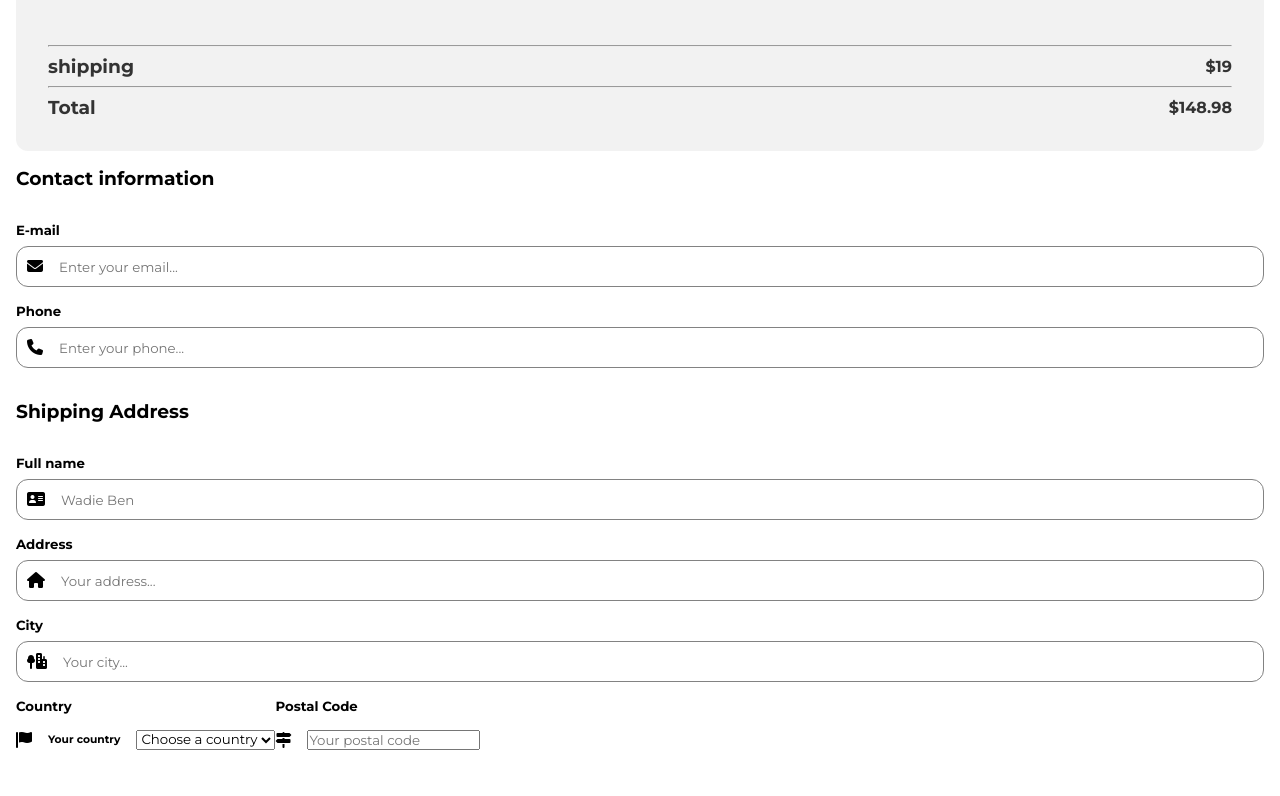
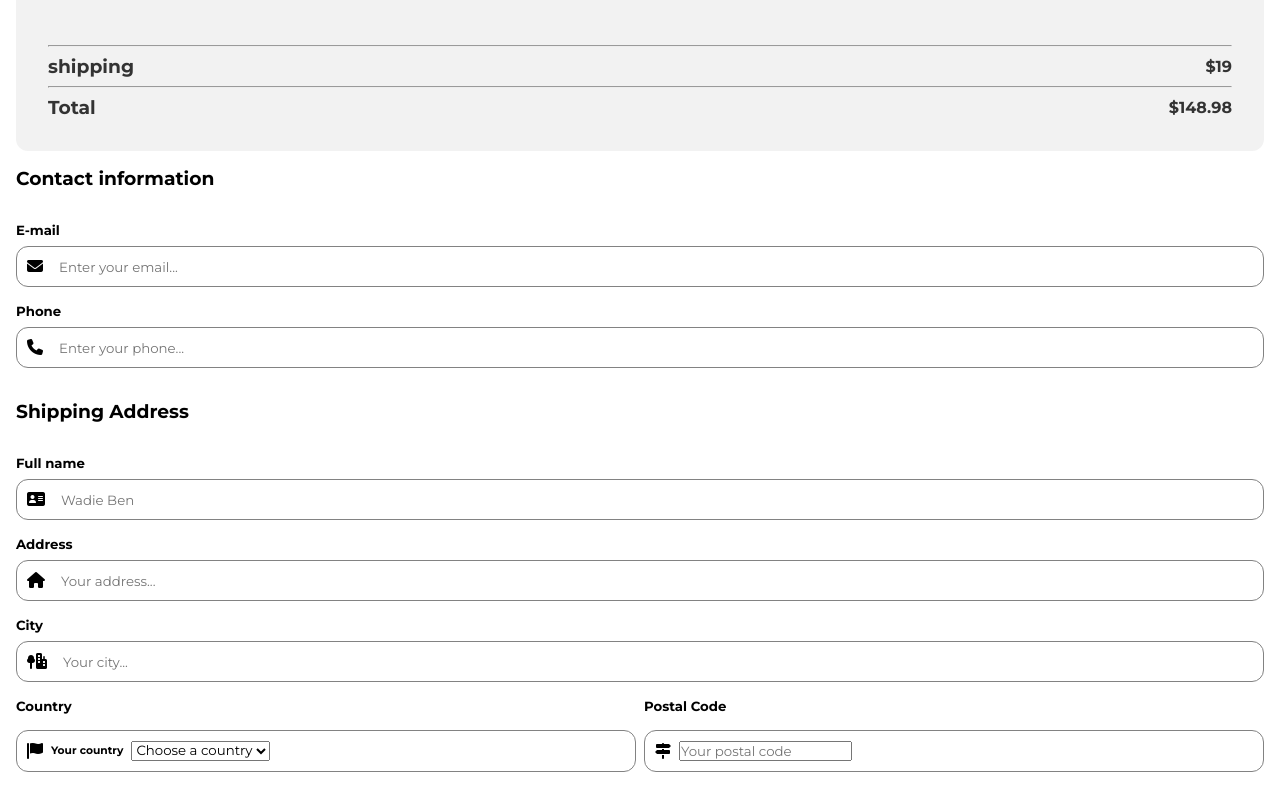
Before and after one commit to WadieBenabdouh/checkout-page, a website built with Parcel: page src/index.html in a window 1280 px wide. Shown: the part 422-1218 px from the top of the page. Before the commit the page ends 1196 px from the top, so only its background shows below. Built offline with nearby package versions, Linux system fonts and the light colour scheme.

Commit message:
m3lem commit

```diff
--- a/src/scss/main.scss
+++ b/src/scss/main.scss
@@ -186,20 +186,28 @@ form {
             }
         }
 
+        // country postal
+
         .country-postal-wrapper {
             display: flex;
-            flex-grow: 1;
+            gap: 0.5em;
+            justify-content: center; //m3leeem
 
             .country {
                 display: flex;
                 flex-direction: column;
                 gap: 1em;
                 justify-content: center;
+                width: 50%;
 
                 .country-field {
                      display: flex;
                      align-items: center;
-                     gap: 1em;
+                     gap: 0.5em;
+                     border: 1px solid #828282;
+                     border-radius: 12px;
+                     padding: 10px;
+
                 }
             }
 
@@ -208,12 +216,16 @@ form {
                 flex-direction: column;
                 gap: 1em;
                 justify-content: center;
+                width: 50%;
                 // align-items: center;
 
                 .postal-field {
                     display: flex;
                     align-items: center;
-                    gap: 1em;
+                    gap: 0.5em;
+                    border: 1px solid #828282;
+                    border-radius: 12px;
+                    padding: 10px;
                 }
             }
         }
```
Also changed, not shown: 3 other files.
